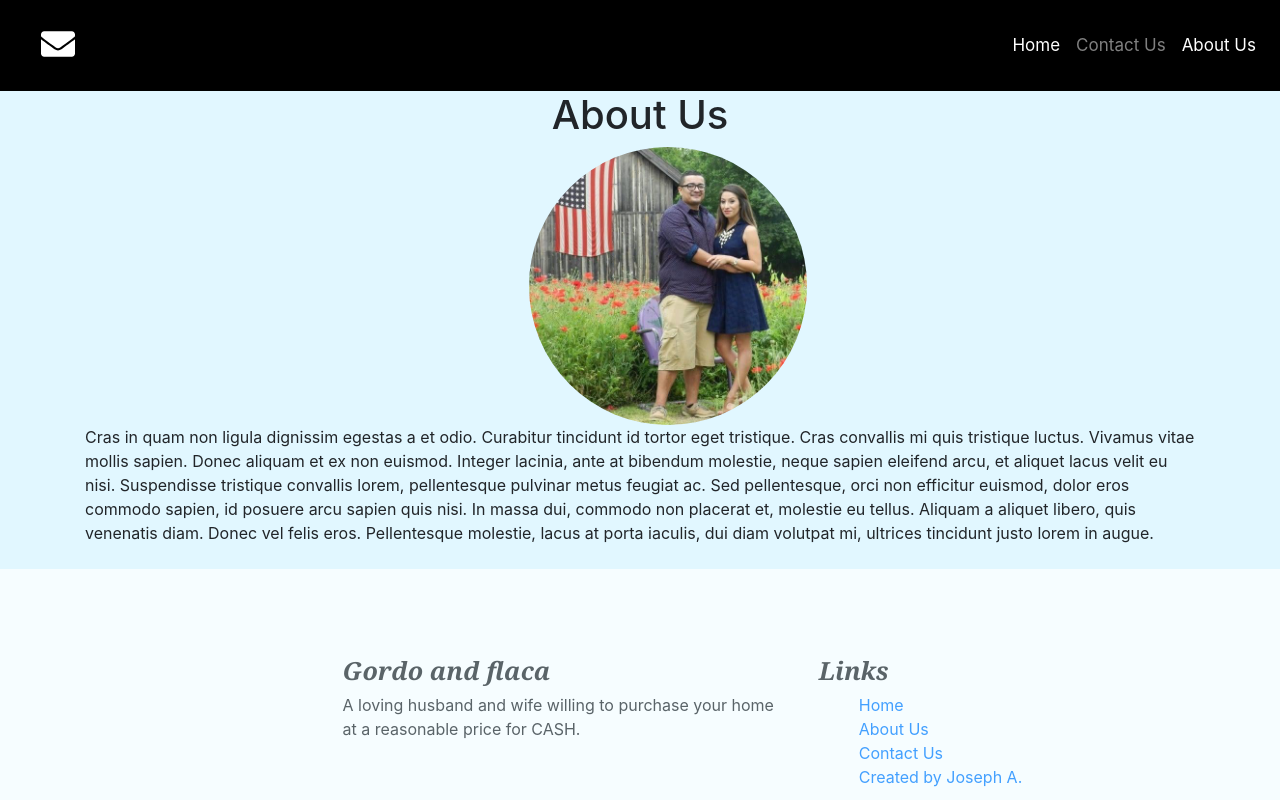
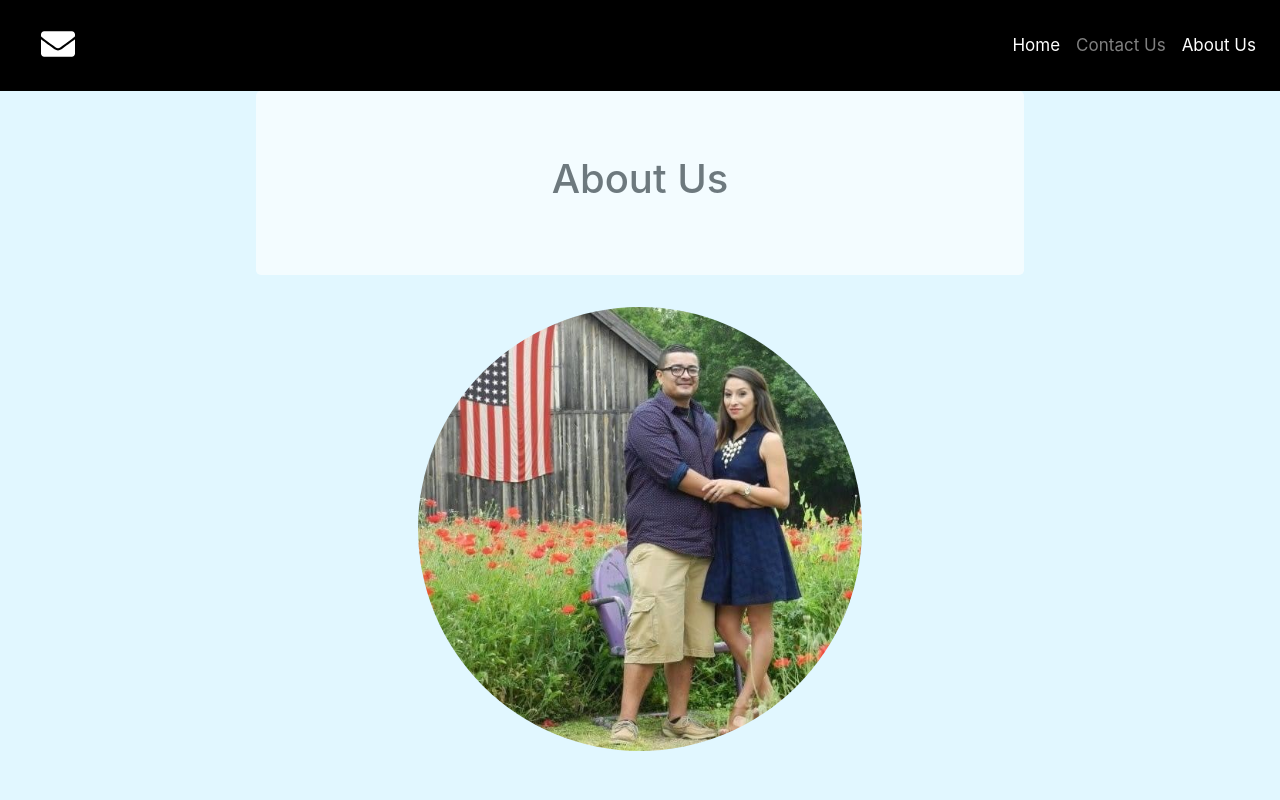
Before and after one commit to hozerpffp2009/gordo-flaca, a React (Create React App) app in the folder homebuy/: page /aboutUs in a window 1280 px wide. Shown: the top 800 px of the page. Built offline with nearby package versions, Linux system fonts and the light colour scheme.

Commit message:
made minor style changes

```diff
--- a/homebuy/src/App.css
+++ b/homebuy/src/App.css
@@ -6,8 +6,18 @@ body {
   background: url("./images/oldHome.JPG") no-repeat center center fixed;
   background-repeat: no-repeat;
   background-attachment: fixed;
+
 }
 
+/* .aboutBackground {
+  background: url("./images/sam-sel.jpeg") no-repeat center center fixed;
+  background-repeat: no-repeat;
+  background-attachment: fixed;
+} */
+
+#aboutText {
+  margin-top: 10%;
+}
 .Card {
   opacity: 0.8;
 }
@@ -48,8 +58,8 @@ h1 {
 
 #samImg {
   border-radius: 50%;
-  width: 25%;
-  margin-left: 40%;
+  width: 40%;
+  margin-left: 30%;
 }
 
 .nav-link {
--- a/homebuy/src/components/Footer.js
+++ b/homebuy/src/components/Footer.js
@@ -10,7 +10,7 @@ class Footer extends Component {
                 <MDBCol md="6">
                   <h5 className="title">Gordo and flaca</h5>
                   <p>
-                   A loving husband and wife willing to purchase your home at a reasonable price for CASH.
+                   A loving husband and wife willing to purchase your home and make a reasonable offer for CASH.
                   </p>
                 </MDBCol>
                 <MDBCol md="6">
--- a/homebuy/src/pages/AboutUs.js
+++ b/homebuy/src/pages/AboutUs.js
@@ -7,15 +7,19 @@ class AboutUs extends Component {
   render() {
     return (
       <body>
-        <Container>
+        <div className="aboutBackground">
+          <div className="jumbotron">
           <Fade top>
             <h1>About Us</h1>
           </Fade>
+          </div>
+        <Container>
+
           <Roll bottom>
             <Image id="samImg" src={samSel} />
           </Roll>
           <Fade bottom>
-            <p>
+            <p id="aboutText">
               Cras in quam non ligula dignissim egestas a et odio. Curabitur
               tincidunt id tortor eget tristique. Cras convallis mi quis
               tristique luctus. Vivamus vitae mollis sapien. Donec aliquam et ex
@@ -31,6 +35,7 @@ class AboutUs extends Component {
             </p>
           </Fade>
         </Container>
+        </div>
       </body>
     );
   }
```
Also changed, not shown: 1 other file (tests, documents, lock files or other folders).
